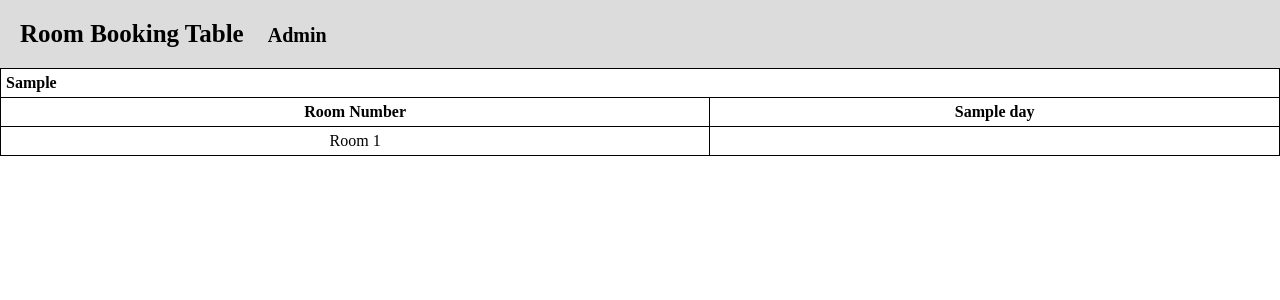
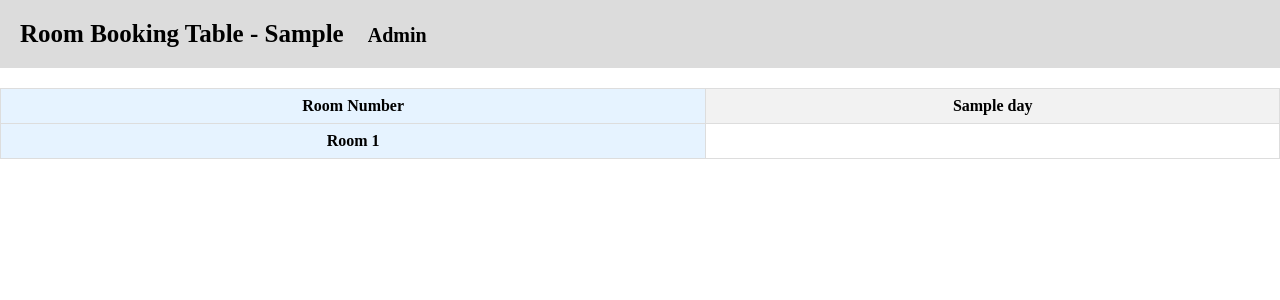
Before and after one commit to sabuka-dumbo/Reseption-tables, a Django app: template administration/tables/templates/index.html in a window 1280 px wide. Shown: the top 300 px of the page. Run offline with Django 3.2, Linux system fonts and the light colour scheme; the template is opened without the code that fills it: most values are stand-ins (such as "Sample title", 1, 10 or a date in 2020).

Commit message:
Aug 10, 2025, 4:36 PM

```diff
--- a/administration/tables/templates/index.html
+++ b/administration/tables/templates/index.html
@@ -7,6 +7,20 @@
     <title>Room Booking Table</title>
     <link rel="stylesheet" href="{% static 'styles.css' %}">
     <style>
+        table {
+            border-collapse: collapse;
+            width: 100%;
+        }
+        th, td {
+            border: 1px solid #ddd;
+            padding: 8px;
+            text-align: center;
+        }
+        th {
+            background-color: #f2f2f2;
+            position: sticky;
+            top: 0;
+        }
         .booked {
             background-color: #ffcccc;
             position: relative;
@@ -24,39 +38,44 @@
             transform: translateX(-50%);
             white-space: nowrap;
         }
+        .room-header {
+            font-weight: bold;
+            background-color: #e6f3ff;
+        }
+        .today {
+            background-color: #ffffcc;
+        }
     </style>
 </head>
 <body>
     <nav class="navigation">
-            <h1>Room Booking Table</h1>
+        <h1>Room Booking Table - {{ current_month }}</h1>
         <div style="margin-left: 20px; display: inline-block;">
             <a href="{% url 'admin:index' %}">Admin</a>
         </div>
     </nav>
 
-        <div style="overflow-x: auto; width: 100vw;">
+    <div style="overflow-x: auto; width: 100vw; margin-top: 20px;">
         <table>
             <thead>
                 <tr>
-                        <th colspan="32" style="text-align: left;">{{ current_month }}</th>
-                    </tr>
-                    <tr>
-                        <th>Room Number</th>
+                    <th class="room-header">Room Number</th>
                     <!-- Days 1-31 -->
                     {% for day in days %}
-                            <th>{{ day }}</th>
+                        <th {% if day == datetime.now.day %}class="today"{% endif %}>{{ day }}</th>
                     {% endfor %}
                 </tr>
             </thead>
             <tbody>
                 {% for room in rooms %}
                 <tr>
-                        <td>Room {{ room.room_number }}</td>
+                    <td class="room-header">Room {{ room.room_number }}</td>
                     {% for day in days %}
                         <td {% if day in room.booked_days %}
                                 class="booked"
                                 data-guest="{{ room.guest_name }}"
                             {% endif %}>
+                            {% if day in room.booked_days %}✔{% endif %}
                         </td>
                     {% endfor %}
                 </tr>
```
Also changed, not shown: administration/tables/views.py (+14 -7 lines). Lines whose indentation alone changed are shown as unchanged.
